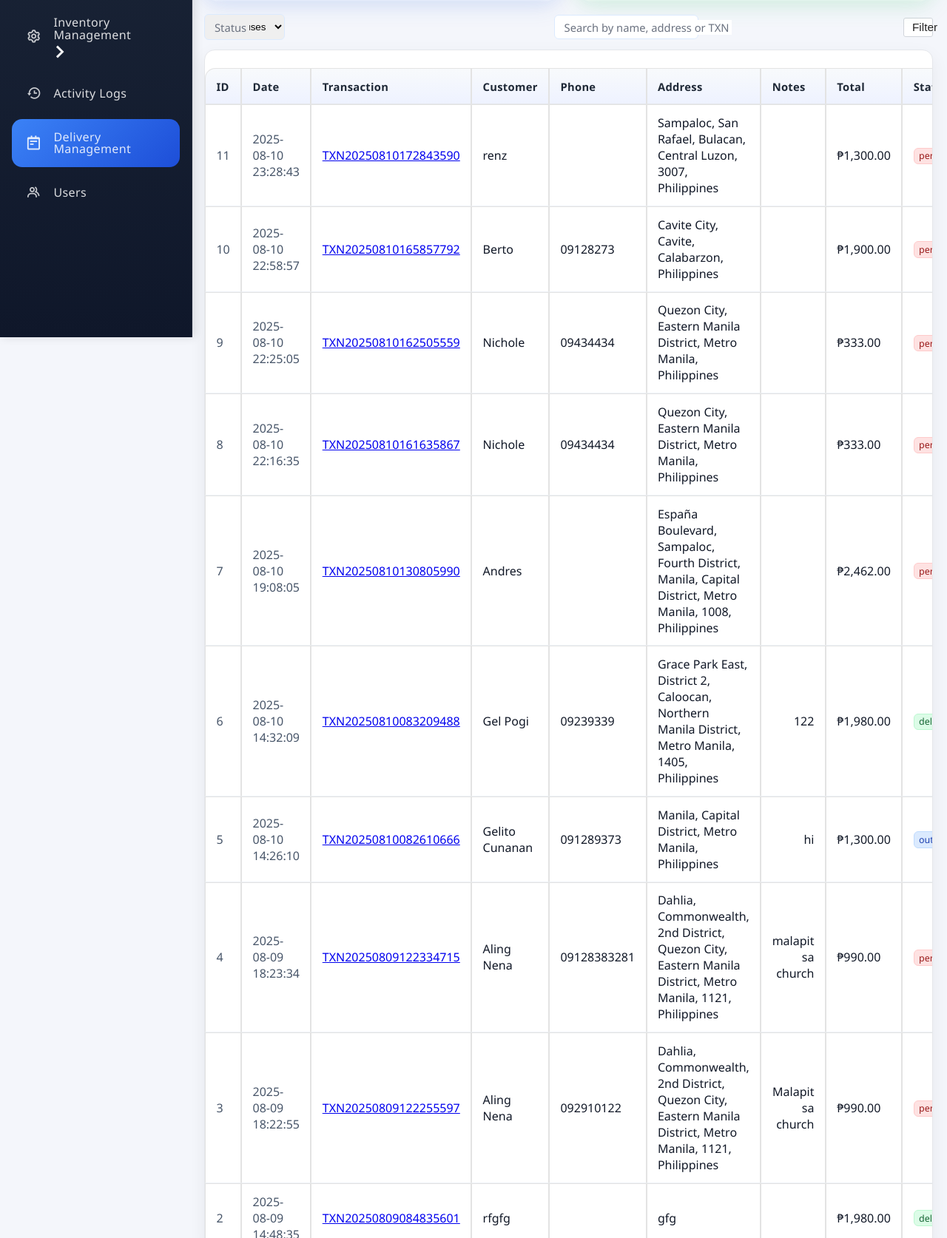
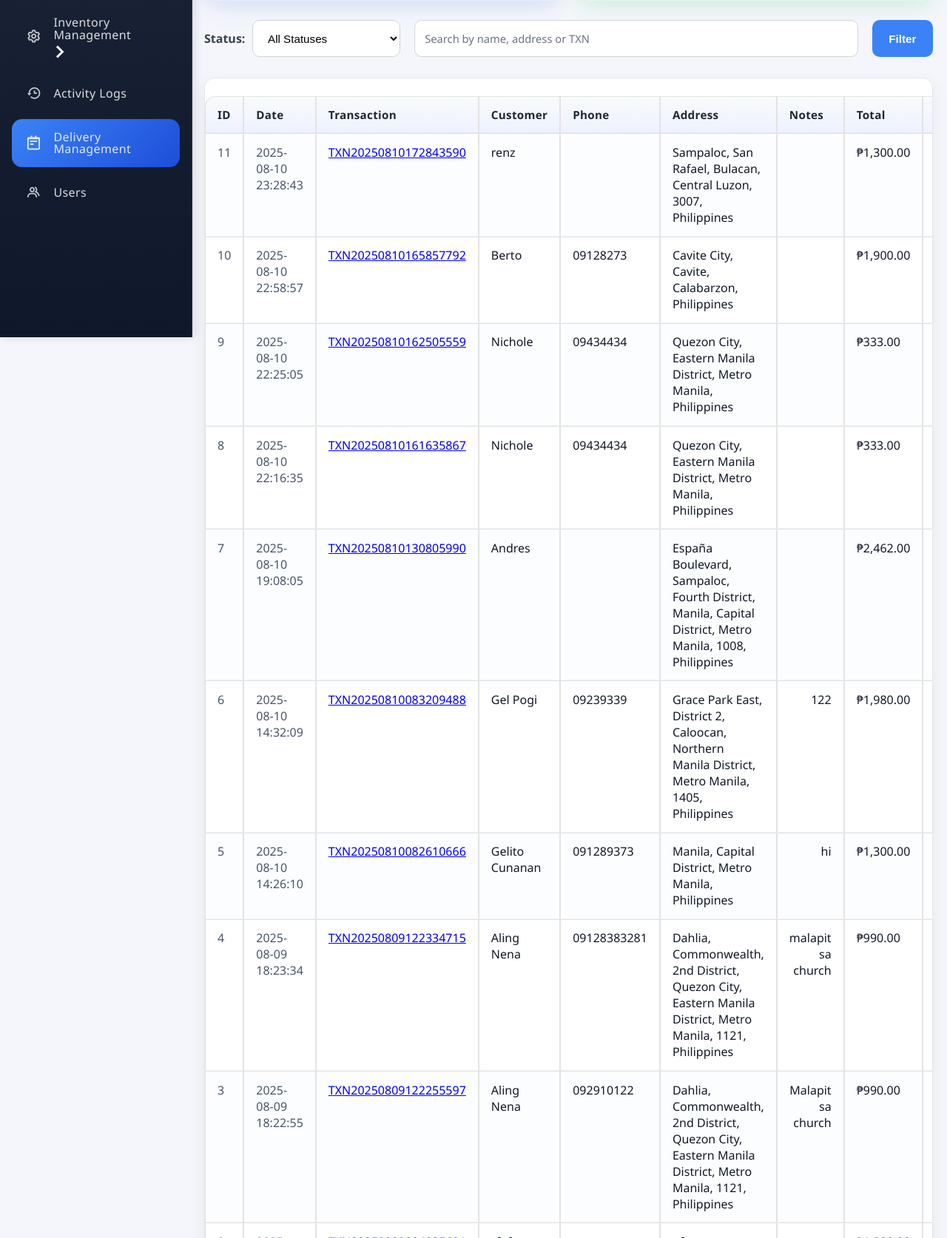
Before and after one commit to aljin16/Captone-Project-RicePos, a PHP site: page /delivery_management.php in a window 1280 px wide. Shown: the part 344-2018 px from the top of the page at 74% size. Run offline with PHP 8.4, Linux system fonts and the light colour scheme; the visitor is signed in with stand-in values (Sample User, id 1); data comes from the database, SQL or seed files in the repository; data that the repository does not hold is empty; some libraries are stand-ins or nearby versions; grey boxes are pictures that could not be loaded.

Commit message:
major bugs solved,just some design and input and we're good

```diff
--- a/Captone-Project-RicePos/public/delivery_management.php
+++ b/Captone-Project-RicePos/public/delivery_management.php
@@ -38,9 +38,9 @@
 // Handle status updates
 $message = '';
 if ($_SERVER['REQUEST_METHOD'] === 'POST' && isset($_POST['update_delivery_status'])) {
-    // Only admin and staff can update statuses; others may view the page
-    if (!in_array($role, ['admin','staff'], true)) {
-        $message = 'Unauthorized: only admin or staff can update delivery status.';
+    // Only admin can update statuses; staff are view-only
+    if ($role !== 'admin') {
+        $message = 'Unauthorized: only admin can update delivery status.';
     } else {
         $deliveryId = (int)($_POST['delivery_id'] ?? 0);
         $newStatus = $_POST['status'] ?? '';
@@ -104,8 +104,68 @@
     body { display: block; min-height: 100vh; margin: 0; background: #f4f6fb; overflow-x: hidden; }
     /* Rely on shared .main-content styles in assets/css/style.css for consistent layout */
     .main-content { background: #f4f6fb; min-height: 100vh; overflow-x: hidden; }
-    .filters { display:flex; gap:0.5rem; margin-bottom: 0.8rem; align-items:center; }
-    .filters input, .filters select { padding:0.5rem; border:1px solid #dbeafe; border-radius:6px; }
+    .filters {
+        display: grid;
+        grid-template-columns: auto 1fr auto;
+        gap: 1.2rem;
+        margin: 1.2rem 0;
+        align-items: center;
+        width: 100%;
+        padding: 0.5rem 0;
+    }
+    .filters input, .filters select {
+        padding: 0.7rem 1rem;
+        border: 1px solid #d1d5db;
+        border-radius: 10px;
+        background: #fff;
+        font-size: 0.95rem;
+        height: 44px;
+        box-sizing: border-box;
+        transition: all 0.2s ease;
+    }
+    .filters input:focus, .filters select:focus {
+        border-color: #3b82f6;
+        box-shadow: 0 0 0 3px rgba(59, 130, 246, 0.1);
+        outline: none;
+    }
+    .filters select {
+        min-width: 200px;
+        width: 200px;
+        height : 50px;
+
+    }
+    .filters input[type="text"] {
+        width: 100%;
+        min-width: 350px;
+        height : 50px;
+    }
+    .filters .btn {
+        padding: 0.7rem 1.4rem;
+        background: #3b82f6;
+        color: #fff;
+        border: none;
+        border-radius: 10px;
+        font-weight: 600;
+        cursor: pointer;
+        height: 44px;
+        white-space: nowrap;
+        box-sizing: border-box;
+        transition: all 0.2s ease;
+        font-size: 0.95rem;
+        height : 50px;
+    }
+    .filters .btn:hover {
+        background: #2563eb;
+        transform: translateY(-1px);
+        box-shadow: 0 4px 12px rgba(59, 130, 246, 0.3);
+    }
+    .filter-group {
+        display: flex;
+        align-items: center;
+        gap: 0.6rem;
+        white-space: nowrap;
+        height: 44px;
+    }
     .badge { display:inline-block; padding: 0.1rem 0.4rem; border-radius: 6px; font-size: 0.78rem; border:1px solid transparent; }
     .b-pending { background:#fee2e2; color:#991b1b; border-color:#fecaca; }
     .b-transit { background:#dbeafe; color:#1e40af; border-color:#bfdbfe; }
@@ -118,11 +178,12 @@
      .table-card { background:#fff; border:1px solid #e5e7eb; border-radius:14px; box-shadow: 0 8px 24px rgba(17,24,39,0.06); overflow: hidden; }
      .table-scroll { overflow:auto; }
      .user-table { width:100%; border-collapse: separate; border-spacing:0; min-width: 920px; }
-     .user-table thead th { position: sticky; top:0; background: linear-gradient(180deg,#f8fafc 0%, #eef2ff 100%); color:#1f2937; font-weight:700; font-size:0.92rem; letter-spacing:0.3px; text-align:left; padding:0.85rem 0.9rem; border-bottom:1px solid #e5e7eb; }
+    .user-table thead th { position: sticky; top:0; background: linear-gradient(180deg,#f8fafc 0%, #eef2ff 100%); color:#1f2937; font-weight:800; font-size:0.95rem; letter-spacing:0.3px; text-align:left; padding:0.9rem 1rem; border-bottom:1px solid #e5e7eb; }
      .user-table thead th:first-child { border-top-left-radius: 14px; }
      .user-table thead th:last-child { border-top-right-radius: 14px; }
-     .user-table tbody td { padding:0.8rem 0.9rem; border-bottom:1px solid #eef2f7; color:#111827; background:#fff; }
-     .user-table tbody tr:hover td { background:#f9fbff; }
+    .user-table tbody td { padding:0.85rem 1rem; border-bottom:1px solid #eef2f7; color:#111827; background:#fff; vertical-align: top; }
+    .user-table tbody tr:nth-child(odd) td { background:#fcfdff; }
+    .user-table tbody tr:hover td { background:#f7fbff; }
      .user-table tbody tr:last-child td { border-bottom:none; }
      .user-table tbody td:nth-child(1) { color:#475569; font-variant-numeric: tabular-nums; }
      .user-table tbody td:nth-child(2) { color:#475569; }
@@ -367,13 +428,16 @@
              </div>
         </div>
         <form method="get" class="filters">
-            <select name="status">
+            <div class="filter-group">
+                <label for="statusFilter" style="font-weight:700; color:#374151;">Status:</label>
+                <select name="status" id="statusFilter">
                     <option value="">All Statuses</option>
                     <option value="pending" <?php echo $statusFilter==='pending'?'selected':''; ?>>Pending</option>
                     <option value="out_for_delivery" <?php echo $statusFilter==='out_for_delivery'?'selected':''; ?>>In Transit</option>
                     <option value="delivered" <?php echo $statusFilter==='delivered'?'selected':''; ?>>Delivered</option>
                     <option value="cancelled" <?php echo $statusFilter==='cancelled'?'selected':''; ?>>Cancelled</option>
                 </select>
+            </div>
             <input type="text" name="q" placeholder="Search by name, address or TXN" value="<?php echo htmlspecialchars($q); ?>">
             <button class="btn" type="submit">Filter</button>
         </form>
@@ -381,7 +445,7 @@
         <div class="table-card">
           <div class="table-scroll">
         <table class="user-table">
-            <thead><tr><th>ID</th><th>Date</th><th>Transaction</th><th>Customer</th><th>Phone</th><th>Address</th><th>Notes</th><th>Total</th><th>Status</th><th>Actions</th></tr></thead>
+            <thead><tr><th>ID</th><th>Date</th><th>Transaction</th><th>Customer</th><th>Phone</th><th>Address</th><th>Notes</th><th>Total</th><th>Status</th><?php echo ($role==='admin')?'<th>Actions</th>':''; ?></tr></thead>
             <tbody>
             <?php foreach ($rows as $d): ?>
                 <tr>
@@ -399,6 +463,7 @@
                         ?>
                         <span class="badge <?php echo $cls; ?>"><?php echo htmlspecialchars($d['status']); ?></span>
                     </td>
+                    <?php if ($role==='admin'): ?>
                     <td>
                         <form method="post" style="display:flex; gap:6px; align-items:center;">
                             <input type="hidden" name="delivery_id" value="<?php echo (int)$d['id']; ?>">
@@ -412,6 +477,7 @@
                         </form>
                         <button class="btn" onclick="focusDelivery(<?php echo (int)$d['id']; ?>)"><i class='bx bx-map'></i> Route</button>
                     </td>
+                    <?php endif; ?>
                 </tr>
             <?php endforeach; ?>
             </tbody>
```
Also changed, not shown: Captone-Project-RicePos/public/delivery_staff.php (indentation only). Lines whose indentation alone changed are shown as unchanged.
